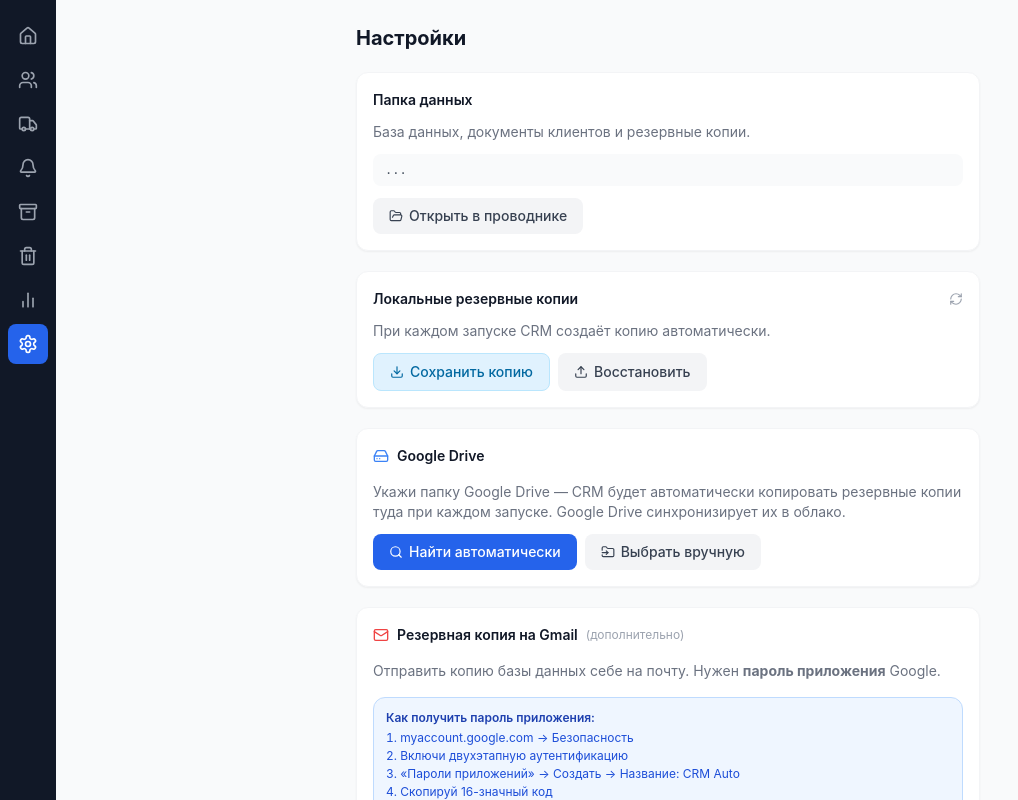
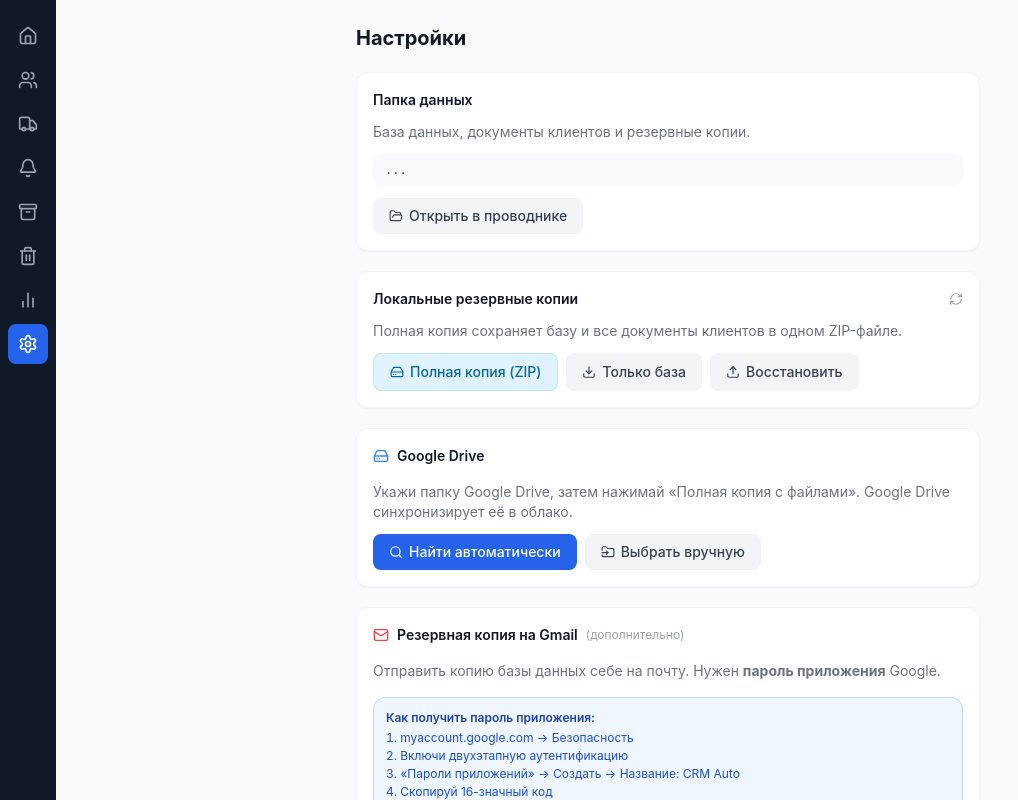
Before and after one commit to serjoleinic2-cloud/crm-auto, a React (Vite) app: page /settings in a window 1280 px wide. Shown: the whole page, without its empty margins (0-1018 px from the left). Built offline with nearby package versions, Linux system fonts and the light colour scheme.

Commit message:
feat: add full document backup controls

```diff
--- a/src/pages/Settings.tsx
+++ b/src/pages/Settings.tsx
@@ -59,7 +59,13 @@ export default function Settings() {
 
   const handleManualBackup = async () => {
     const r = await api().backup.create();
-    if (r?.success) flash('ok', `Копия сохранена: ${r.path}`);
+    if (r?.success) flash('ok', `Копия базы сохранена: ${r.path}`);
+    else if (!r?.canceled) flash('err', r?.error ?? 'Ошибка');
+  };
+
+  const handleFullBackup = async () => {
+    const r = await api().backup.createFull();
+    if (r?.success) flash('ok', `Полная копия (база и документы) сохранена: ${r.path}`);
     else if (!r?.canceled) flash('err', r?.error ?? 'Ошибка');
   };
 
@@ -118,7 +124,16 @@ export default function Settings() {
     setGdriveBackingUp(true);
     try {
       const r = await api().backup.copyToGdrive();
-      if (r?.success) { flash('ok', `Копия скопирована в Google Drive`); load(); }
+      if (r?.success) { flash('ok', 'Копия базы скопирована в Google Drive'); load(); }
+      else flash('err', r?.error ?? 'Ошибка');
+    } finally { setGdriveBackingUp(false); }
+  };
+
+  const handleFullGdriveBackup = async () => {
+    setGdriveBackingUp(true);
+    try {
+      const r = await api().backup.copyFullToGdrive();
+      if (r?.success) { flash('ok', 'Полная копия с документами сохранена в Google Drive'); load(); }
       else flash('err', r?.error ?? 'Ошибка');
     } finally { setGdriveBackingUp(false); }
   };
@@ -153,7 +168,7 @@ export default function Settings() {
           <button onClick={load} className="text-gray-400 hover:text-gray-600"><RefreshCw size={14}/></button>
         </div>
         <p className="text-sm text-gray-500">
-          При каждом запуске CRM создаёт копию автоматически.
+          Полная копия сохраняет базу и все документы клиентов в одном ZIP-файле.
         </p>
         {stats && (
           <div className="grid grid-cols-3 gap-2">
@@ -170,9 +185,12 @@ export default function Settings() {
             ))}
           </div>
         )}
-        <div className="flex gap-2">
-          <button onClick={handleManualBackup} className="btn-save text-sm flex items-center gap-1.5">
-            <Download size={14}/> Сохранить копию
+        <div className="flex gap-2 flex-wrap">
+          <button onClick={handleFullBackup} className="btn-save text-sm flex items-center gap-1.5">
+            <HardDrive size={14}/> Полная копия (ZIP)
+          </button>
+          <button onClick={handleManualBackup} className="btn-secondary text-sm flex items-center gap-1.5">
+            <Download size={14}/> Только база
           </button>
           <button onClick={handleRestore} className="btn-secondary text-sm flex items-center gap-1.5">
             <Upload size={14}/> Восстановить
@@ -200,27 +218,34 @@ export default function Settings() {
             </div>
             <div className="flex gap-2 flex-wrap">
               <button
+                onClick={handleFullGdriveBackup}
+                disabled={gdriveBackingUp}
+                className="btn-save text-sm flex items-center gap-1.5 disabled:opacity-50"
+              >
+                {gdriveBackingUp
+                  ? <><RefreshCw size={14} className="animate-spin"/> Упаковка...</>
+                  : <><HardDrive size={14}/> Полная копия с файлами</>}
+              </button>
+              <button
                 onClick={handleGdriveBackup}
                 disabled={gdriveBackingUp}
-                className="btn-primary text-sm flex items-center gap-1.5 disabled:opacity-50"
+                className="btn-secondary text-sm flex items-center gap-1.5 disabled:opacity-50"
               >
-                {gdriveBackingUp
-                  ? <><RefreshCw size={14} className="animate-spin"/> Копирование...</>
-                  : <><HardDrive size={14}/> Скопировать сейчас</>}
+                <Download size={14}/> Только база
               </button>
               <button onClick={handlePickGdrive} className="btn-secondary text-sm flex items-center gap-1.5">
                 <FolderInput size={14}/> Сменить папку
               </button>
             </div>
             <p className="text-xs text-gray-400">
-              Копии сохраняются в папку <code className="bg-gray-100 px-1 rounded">CRM Auto Backups</code> внутри выбранной директории.
-              Google Drive автоматически синхронизирует их в облако.
+              Полная копия — один ZIP с базой и всеми папками клиентов. Она обновляет файл
+              <code className="bg-gray-100 px-1 rounded ml-1">crm-full-backup-latest.zip</code> в папке CRM Auto Backups.
             </p>
           </div>
         ) : (
           <div className="space-y-3">
             <p className="text-sm text-gray-500">
-              Укажи папку Google Drive — CRM будет автоматически копировать резервные копии туда при каждом запуске. Google Drive синхронизирует их в облако.
+              Укажи папку Google Drive, затем нажимай «Полная копия с файлами». Google Drive синхронизирует её в облако.
             </p>
             <div className="flex gap-2 flex-wrap">
               <button
```
